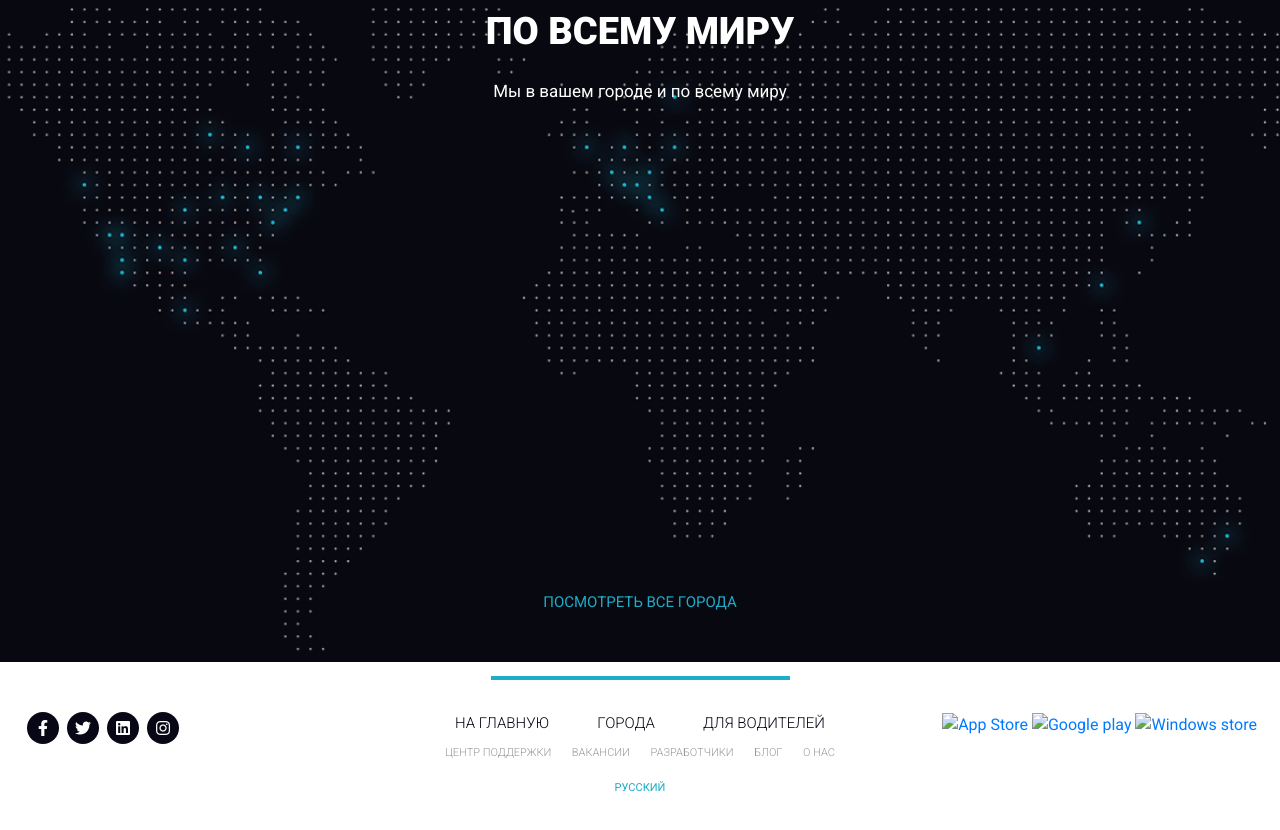
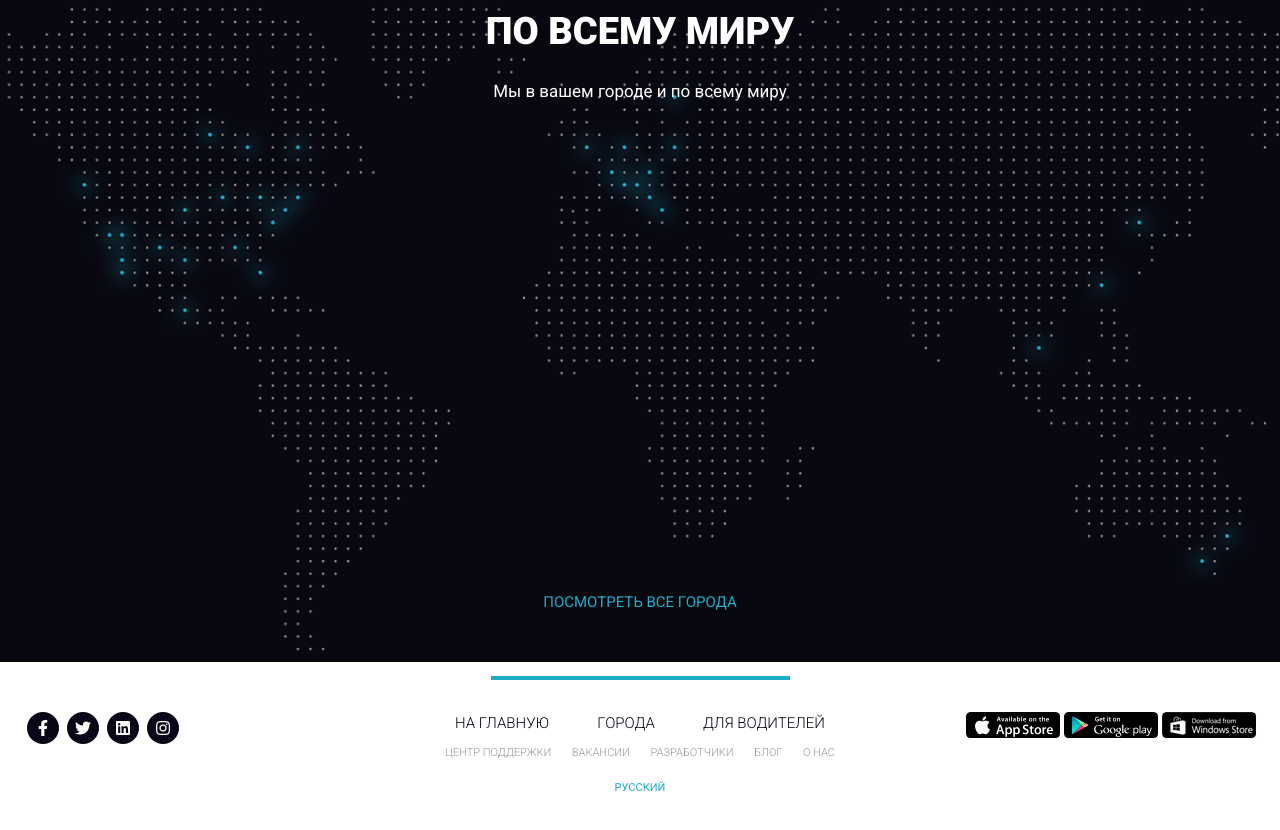
Before and after one commit to Elvira-Nikolenko/elvira-nikolenko.io, a plain HTML site: page index.html in a window 1280 px wide. Shown: the part 4839-5669 px from the top of the page. Drawn offline with Linux system fonts and the light colour scheme.

Commit message:
Update index.html

```diff
--- a/index.html
+++ b/index.html
@@ -387,13 +387,13 @@
             <div>
                 <div class="footer_mobile">
                     <a href="#">
-                        <img src="../SRC/img/icon/app_store.png" alt="App Store">
+                        <img src="img/icon/app_store.png" alt="App Store">
                     </a>
                     <a href="#">
-                        <img src="../SRC/img/icon/google.png" alt="Google play">
+                        <img src="img/icon/google.png" alt="Google play">
                     </a>
                     <a href="#">
-                        <img src="../SRC/img/icon/windows.png" alt="Windows store">
+                        <img src="img/icon/windows.png" alt="Windows store">
                     </a>
                 </div>
             </div>
```
